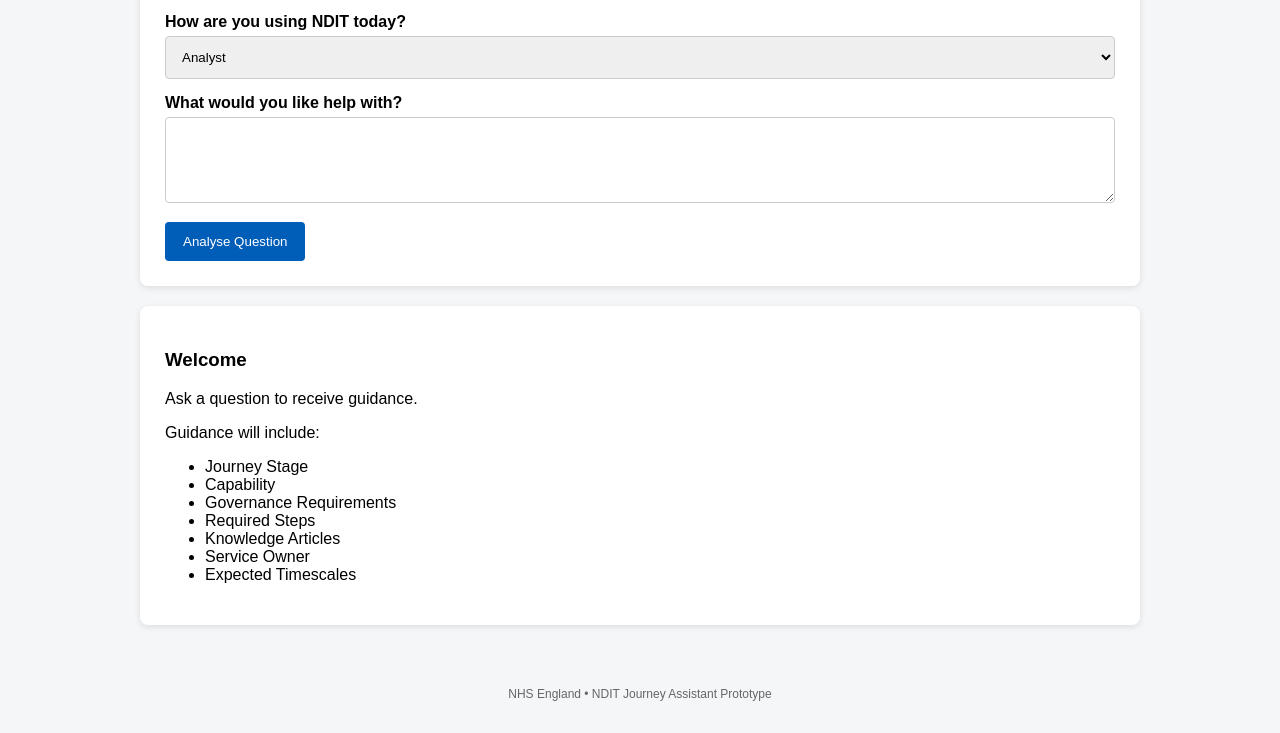
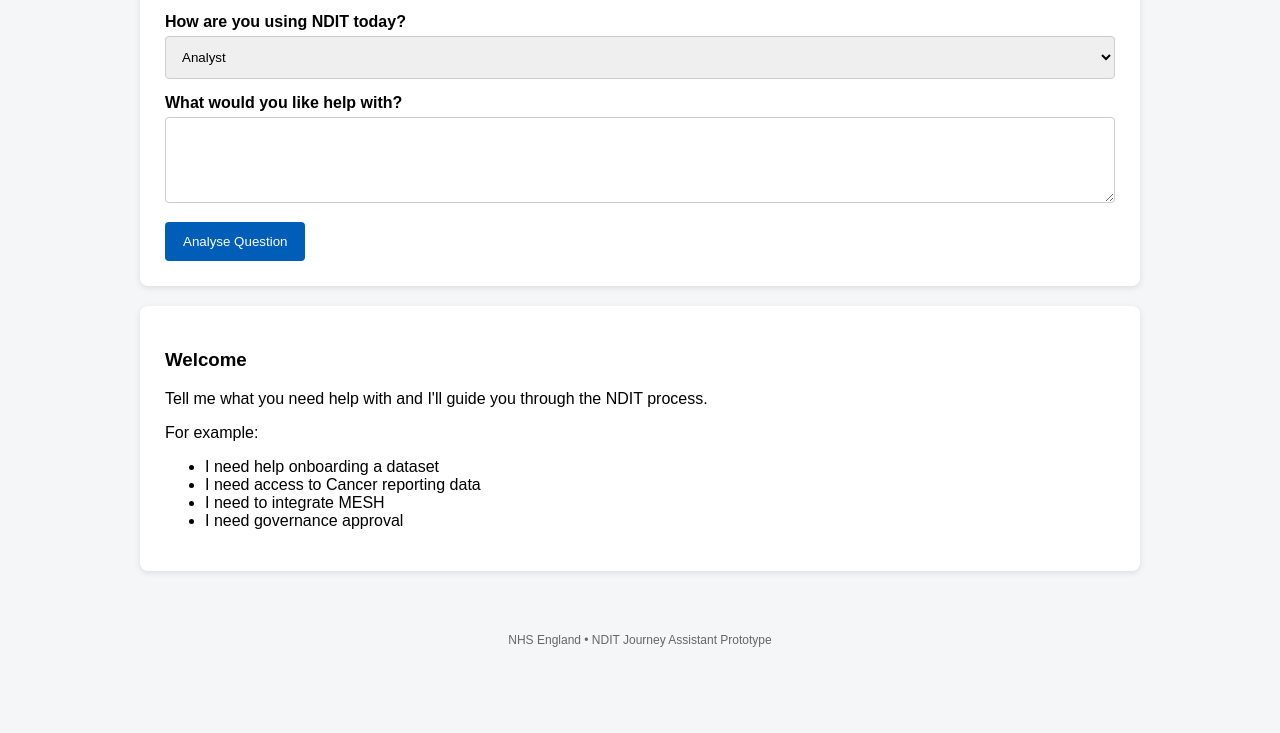
Before and after one commit to nish-nhse/NDIT-Journey-Assistant, a plain HTML site: page index.html in a window 1280 px wide. Shown: the part 316-1049 px from the top of the page. After the commit the page ends 995 px from the top, so only its background shows below. Drawn offline with Linux system fonts and the light colour scheme.

Commit message:
Revise results section content in index.html
Updated the results section with new guidance text and examples.

```diff
--- a/index.html
+++ b/index.html
@@ -212,28 +212,30 @@
         <h3>Welcome</h3>
 
         <p>
-                    Ask a question to receive guidance.
+            Tell me what you need help with and I'll guide you through the NDIT process.
         </p>
 
         <p>
-                    Guidance will include:
+            For example:
         </p>
 
         <ul>
 
-                    <li>Journey Stage</li>
+            <li>
+                I need help onboarding a dataset
+            </li>
 
-                    <li>Capability</li>
+            <li>
+                I need access to Cancer reporting data
+            </li>
 
-                    <li>Governance Requirements</li>
+            <li>
+                I need to integrate MESH
+            </li>
 
-                    <li>Required Steps</li>
-
-                    <li>Knowledge Articles</li>
-
-                    <li>Service Owner</li>
-
-                    <li>Expected Timescales</li>
+            <li>
+                I need governance approval
+            </li>
 
         </ul>
 
```
Lines whose indentation alone changed are shown as unchanged.
